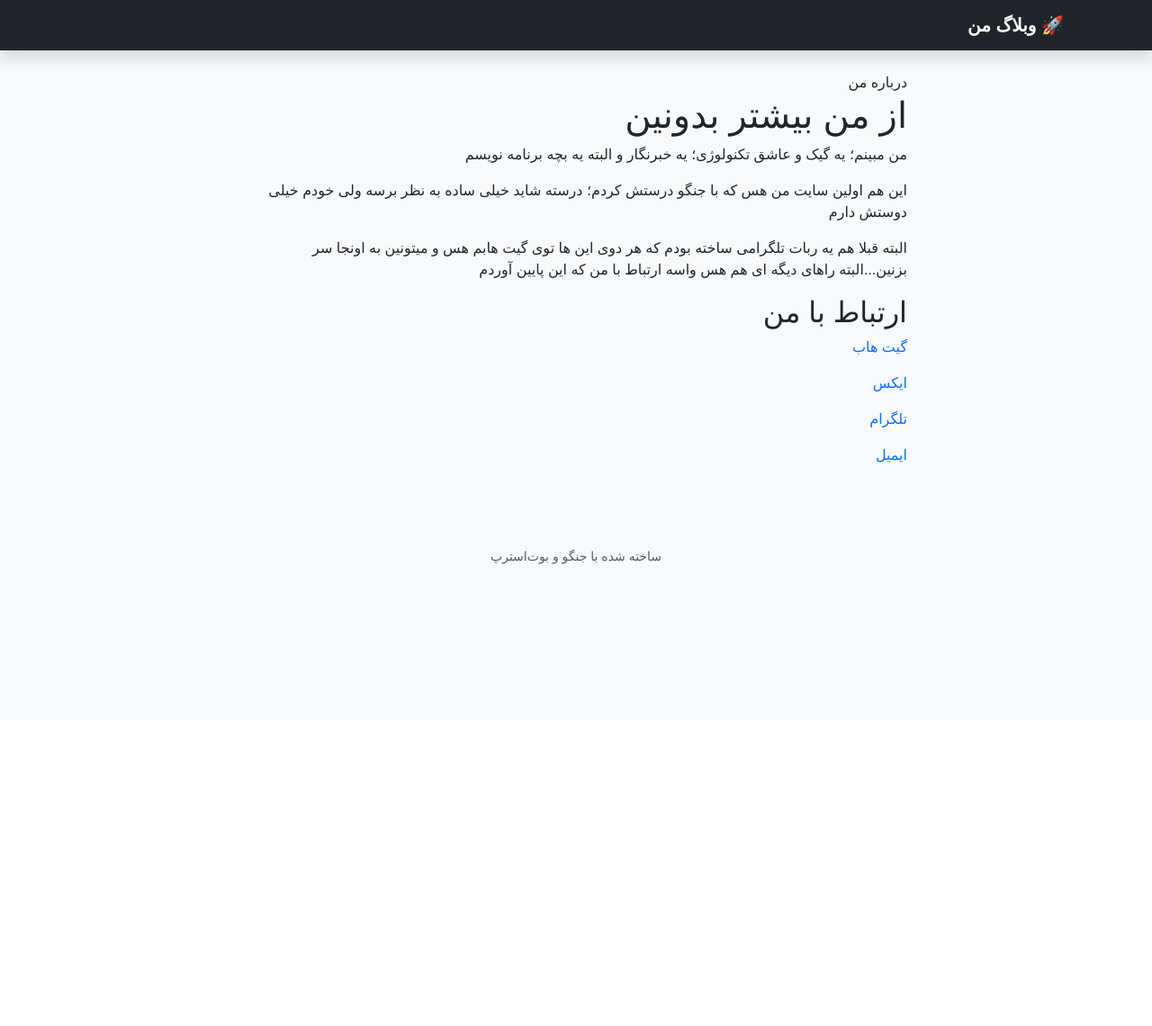
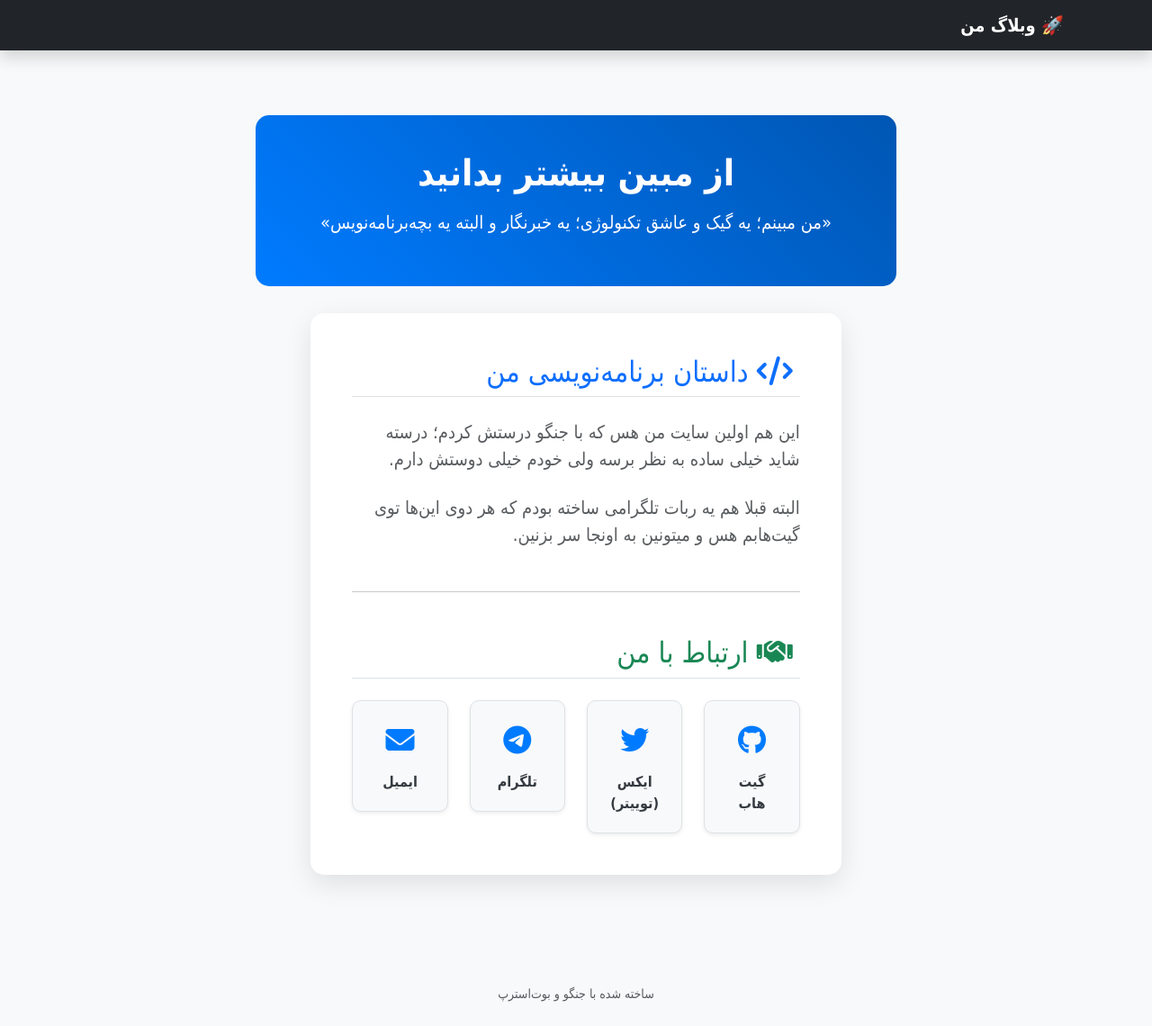
Before and after one commit to Mobinsadeqian/my-personal-blog, a Django app: page /about/ in a window 1280 px wide. Shown: the whole page at 90% size. Before the commit the page ends 627 px from the top, so only its background shows below. Run offline with Django 5.2, Linux system fonts and the light colour scheme; some libraries are stand-ins or nearby versions; some web fonts are replaced.

Commit message:
Update about.html

```diff
--- a/blog/templates/blog/about.html
+++ b/blog/templates/blog/about.html
@@ -1,21 +1,148 @@
 {% extends 'blog/base.html' %}
+
 {% block content %}
-    <head>درباره من</head>
-    <h1>از من بیشتر بدونین</h1>
-    <p>
-        من مبینم؛ یه گیک و عاشق تکنولوژی؛ یه خبرنگار و البته یه بچه برنامه نویسم
-    </p>
-    <p>
-        این هم اولین سایت من هس که با جنگو درستش کردم؛ درسته شاید خیلی ساده به نظر برسه ولی خودم خیلی دوستش دارم
-    </p>
-    <p>
-        البته قبلا هم یه ربات تلگرامی ساخته بودم که هر دوی این ها توی گیت هابم هس و میتونین به اونجا سر بزنین...البته راهای دیگه ای هم هس واسه ارتباط با من که این پایین آوردم
-    </p>
-    <h2>
-        ارتباط با من
-    </h2>
-    <p><a href="https://github.com/Mobinsadeqian/">گیت هاب </a></p>
-    <p><a href="https://x.com/mobinsadeqian">ایکس</a></p>
-    <p><a href="@Mobinsadeqian">تلگرام</a></p>
-    <P><a href="mobinsadeghian2003@gmail.com">ایمیل</a></P>
+<style>
+    /* تنظیم فونت برای خوانایی بهتر در فارسی */
+    body {
+        font-family: Tahoma, Arial, sans-serif;
+    }
+    .about-card {
+        border: none;
+        border-radius: 15px;
+        box-shadow: 0 10px 30px rgba(0, 0, 0, 0.1);
+        padding: 30px;
+        transition: transform 0.3s ease;
+    }
+    .about-card:hover {
+        transform: translateY(-5px);
+    }
+    .profile-section {
+        background: linear-gradient(45deg, #007bff, #0056b3); /* گرادیانت آبی جذاب */
+        color: white;
+        border-radius: 15px;
+        padding: 40px;
+        margin-bottom: 30px;
+    }
+    .profile-title {
+        font-size: 2.5rem;
+        font-weight: 700;
+    }
+    .contact-card {
+        background-color: #f8f9fa;
+        border: 1px solid #dee2e6;
+        border-radius: 10px;
+        padding: 20px;
+        text-align: center;
+        transition: background-color 0.3s ease;
+    }
+    .contact-card:hover {
+        background-color: #e9ecef;
+    }
+    .contact-icon {
+        font-size: 2rem;
+        color: #007bff;
+        margin-bottom: 10px;
+    }
+    .contact-link {
+        font-weight: 600;
+        color: #343a40;
+        text-decoration: none;
+    }
+</style>
+
+<div class="container my-5">
+
+    <!-- بخش معرفی و عنوان اصلی (Hero Section) -->
+    <div class="profile-section text-center">
+        <h1 class="profile-title mb-3">از مبین بیشتر بدانید</h1>
+        <p class="lead">
+            «من مبینم؛ یه گیک و عاشق تکنولوژی؛ یه خبرنگار و البته یه بچه‌برنامه‌نویس»
+        </p>
+    </div>
+
+    <div class="row justify-content-center">
+        <div class="col-lg-10">
+            <div class="card about-card">
+                <div class="card-body">
+
+                    <!-- بخش داستان من -->
+                    <h2 class="card-title text-primary mb-4 border-bottom pb-2">
+                        <i class="fas fa-code me-2"></i> داستان برنامه‌نویسی من
+                    </h2>
+
+                    <p class="mb-4 fs-5 text-muted">
+                        این هم اولین سایت من هس که با جنگو درستش کردم؛ درسته شاید خیلی ساده به نظر برسه ولی خودم خیلی دوستش دارم.
+                    </p>
+
+                    <p class="mb-4 fs-5 text-muted">
+                        البته قبلا هم یه ربات تلگرامی ساخته بودم که هر دوی این‌ها توی گیت‌هابم هس و میتونین به اونجا سر بزنین.
+                    </p>
+
+                    <hr class="my-5">
+
+                    <!-- بخش راه‌های ارتباطی -->
+                    <h2 class="card-title text-success mb-4 border-bottom pb-2">
+                        <i class="fas fa-handshake me-2"></i> ارتباط با من
+                    </h2>
+
+                    <div class="row g-4">
+
+                        <!-- گیت هاب -->
+                        <div class="col-md-3 col-sm-6">
+                            <div class="contact-card shadow-sm">
+                                <div class="contact-icon">
+                                    <i class="fab fa-github"></i>
+                                </div>
+                                <a href="https://github.com/Mobinsadeqian/" class="contact-link">
+                                    گیت هاب
+                                </a>
+                            </div>
+                        </div>
+
+                        <!-- ایکس (توییتر) -->
+                        <div class="col-md-3 col-sm-6">
+                            <div class="contact-card shadow-sm">
+                                <div class="contact-icon">
+                                    <i class="fab fa-twitter"></i>
+                                </div>
+                                <a href="https://x.com/mobinsadeqian" class="contact-link">
+                                    ایکس (توییتر)
+                                </a>
+                            </div>
+                        </div>
+
+                        <!-- تلگرام -->
+                        <div class="col-md-3 col-sm-6">
+                            <div class="contact-card shadow-sm">
+                                <div class="contact-icon">
+                                    <i class="fab fa-telegram-plane"></i>
+                                </div>
+                                <a href="https://t.me/Mobinsadeqian" class="contact-link">
+                                    تلگرام
+                                </a>
+                            </div>
+                        </div>
+
+                        <!-- ایمیل -->
+                        <div class="col-md-3 col-sm-6">
+                            <div class="contact-card shadow-sm">
+                                <div class="contact-icon">
+                                    <i class="fas fa-envelope"></i>
+                                </div>
+                                <a href="mailto:mobinsadeghian2003@gmail.com" class="contact-link">
+                                    ایمیل
+                                </a>
+                            </div>
+                        </div>
+
+                    </div>
+                </div>
+            </div>
+        </div>
+    </div>
+</div>
+
+<!-- نیاز به لینک Font Awesome برای نمایش آیکون‌ها -->
+<script src="https://kit.fontawesome.com/a076d05399.js" crossorigin="anonymous"></script>
+
 {% endblock %}
```
